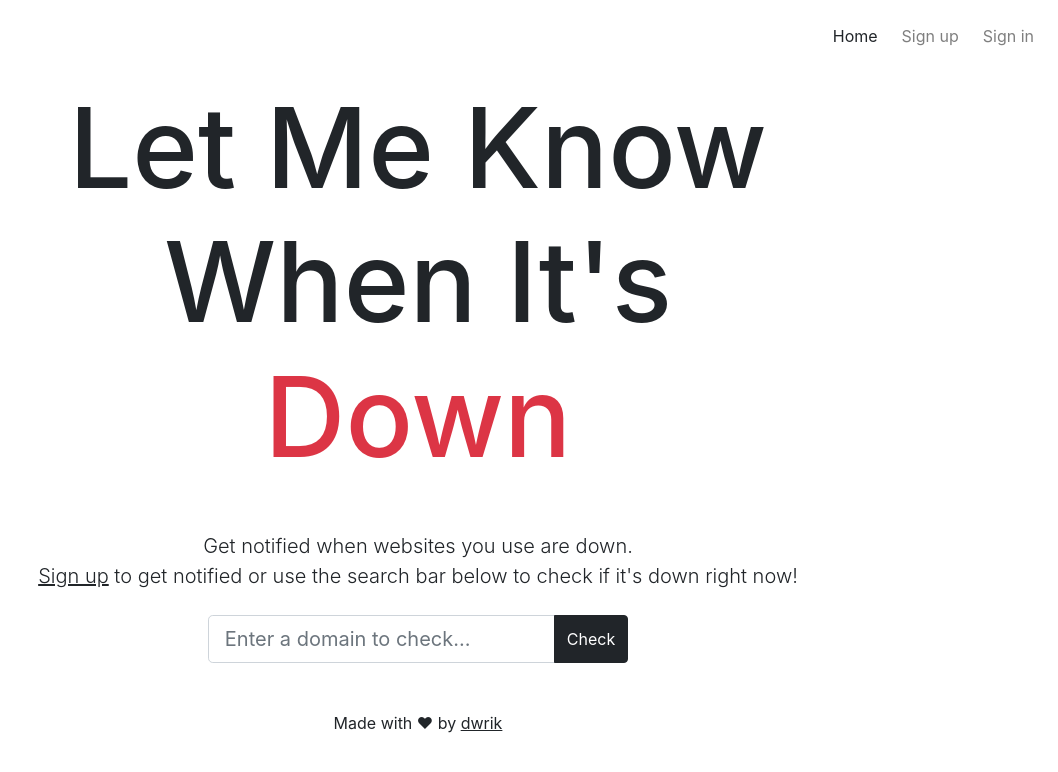
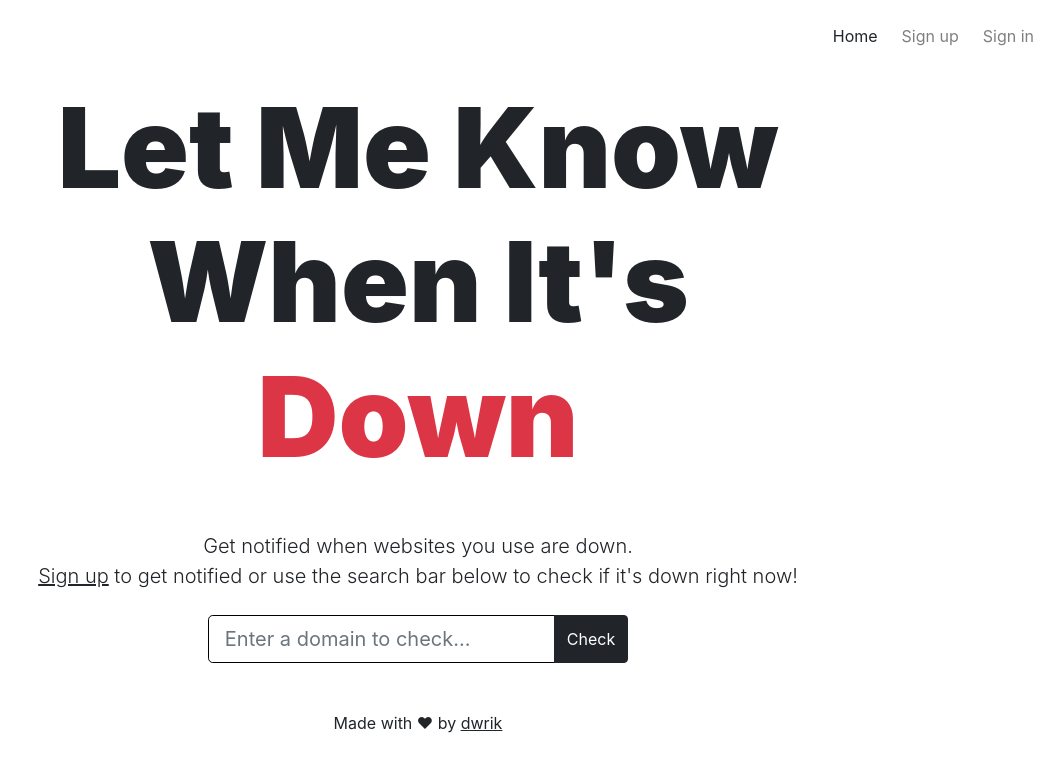
Before and after one commit to dwrik/let-me-know-when-its-down, a Next.js app: page / in a window 1280 px wide. Shown: the top 772 px of the page, without its empty margins (222-1280 px from the left). Built offline with nearby package versions, Linux system fonts and the light colour scheme.

Commit message:
changed /api/check to a POST method

```diff
--- a/pages/api/check.js
+++ b/pages/api/check.js
@@ -2,7 +2,7 @@ import axios from 'axios'
 
 export default async function handler(req, res) {
   try {
-    const response = await axios.get(req.query.domain, { timeout: 8000 })
+    const response = await axios.get(req.body.domain, { timeout: 10000 })
     res.status(200).json({
       status: response.status,
       statusText: response.statusText,
@@ -12,6 +12,7 @@ export default async function handler(req, res) {
     const status = response ? response.status : null
     const statusText = response ? response.statusText : null
     const host = response ? response.config.url : request._currentUrl
+    console.log(status, statusText, host)
     res.status(200).json({ status, statusText, host })
   }
 }
--- a/pages/index.js
+++ b/pages/index.js
@@ -20,11 +20,10 @@ export default function Home() {
     try {
       const sanitized = sanitizeUrl(domain)
       const normalized = normalizeUrl(sanitized, { forceHttps: true })
-      axios.get(`/api/check?domain=${normalized}`)
+      axios.post('/api/check', { domain: normalized })
         .then((response) => {
           setResult({ ...response.data })
         })
-      console.log('finished')
       setResult('Checking')
     } catch (error) {
       console.log(error)
@@ -33,9 +32,9 @@ export default function Home() {
   }
 
   return (
-    <div className='container outer-container'>
+    <div className='container'>
       <header className={`text-center container ${styles.titleContainer}`}>
-        <h1 className={`${styles.title} ${styles.boldest}`}>
+        <h1 className={`${styles.title} boldest`}>
           Let Me Know<br />
           When It&apos;s<br/>
           <span className='text-danger'>Down</span>
@@ -59,7 +58,7 @@ export default function Home() {
               value={domain}
               onChange={changeDomain}
               placeholder='Enter a domain to check...'
-              className={`form-control form-control-lg ${styles.noborder}`}
+              className={`form-control form-control-lg noborder`}
             />
             <button className='btn btn-dark' type='submit' onClick={checkDomain}>Check</button>
           </div>
```
